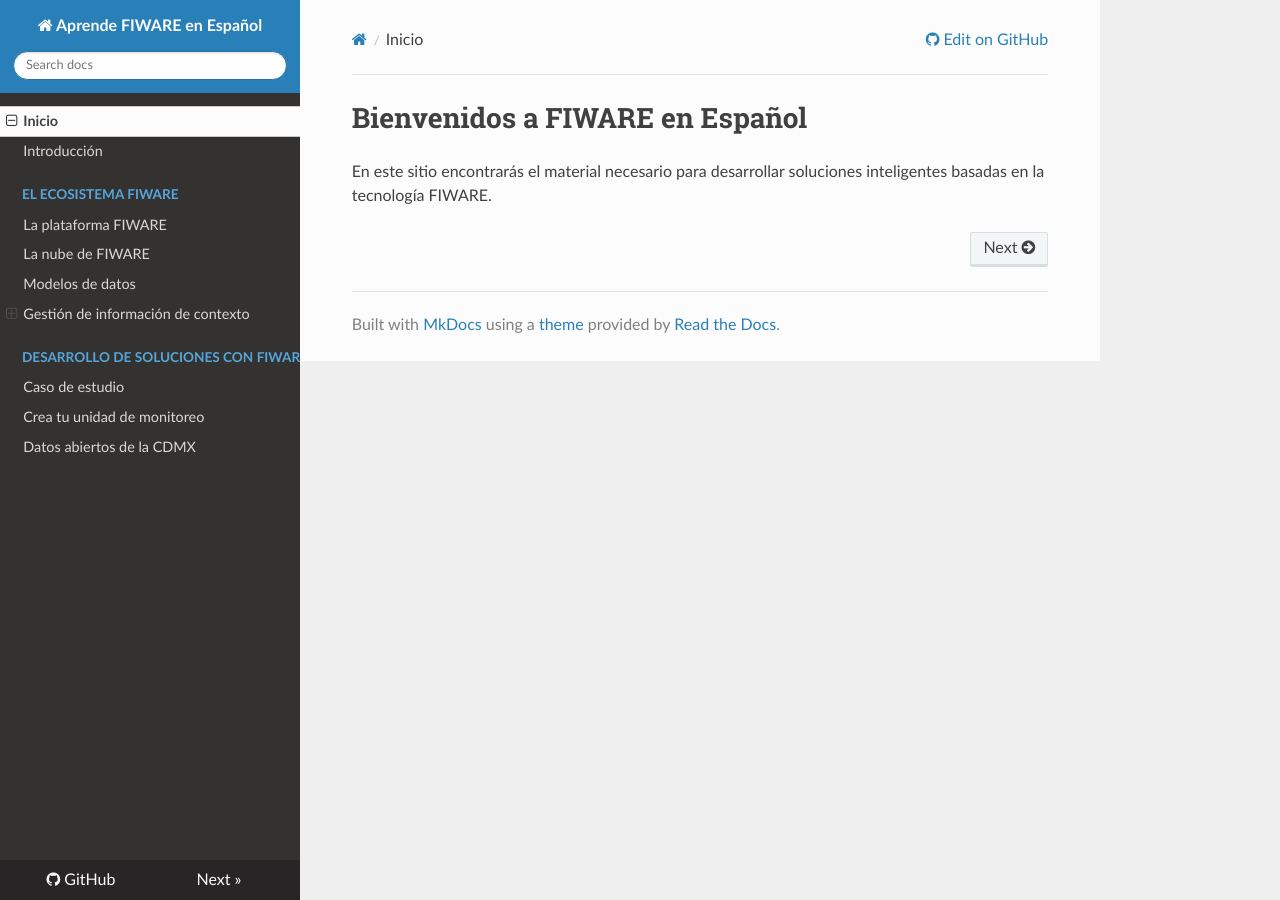
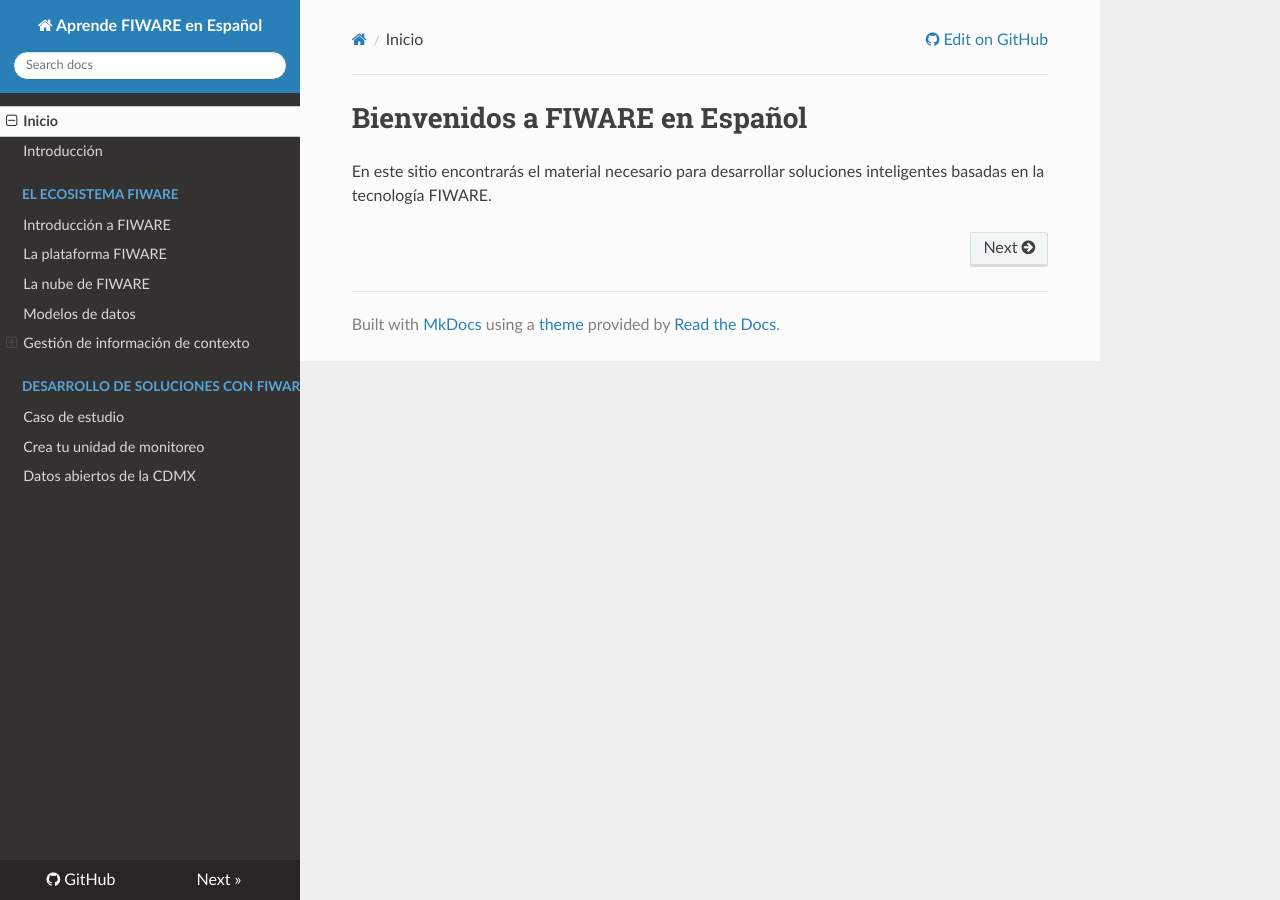
Before and after one commit to smartsdkInfotec/FIWARE_Training, an MkDocs documentation site: the page built from docs/index.md, in a window 1280 px wide. Built offline with MkDocs 1.6.1, drawn with Linux system fonts in a browser that asks for light colours; nearby versions of some CDN libraries; comment, search, counter and statistics services are not loaded; old or Windows-style settings are respelled for this version of MkDocs.

Commit message:
Update mkdocs.yml

```diff
--- a/mkdocs.yml
+++ b/mkdocs.yml
@@ -8,13 +8,14 @@
     - Inicio: 'index.md'
     - Introducción: 'introduction.md'
     - El ecosistema FIWARE:
+        - 'Introducción a FIWARE': 'ecosistemaFIWARE/introduccion.md'
         - 'La plataforma FIWARE': 'ecosistemaFIWARE/plataformaFIWARE.md'
         - 'La nube de FIWARE': 'ecosistemaFIWARE/FIWARELab.md'
-        - 'Modelos de datos': 'ecosistemaFIWARE/datamodels.md'
+        - 'Modelos de datos': 'ecosistemaFIWARE/modelosdedatos.md'
         - Gestión de información de contexto:
             - 'Orion Context Broker': 'ecosistemaFIWARE/ocb.md'
             - 'Modelo NGSI': 'ecosistemaFIWARE/ngsi.md'
-            - 'Operaciones en OCB': 'ecosistemaFIWARE/operations.md'
+            - 'Operaciones en OCB': 'ecosistemaFIWARE/operaciones.md'
     - Desarrollo de soluciones con FIWARE:
         - 'Caso de estudio': 'casodeestudio/descripcion.md'
         - 'Crea tu unidad de monitoreo': 'sensores/cloudino.md'
```
